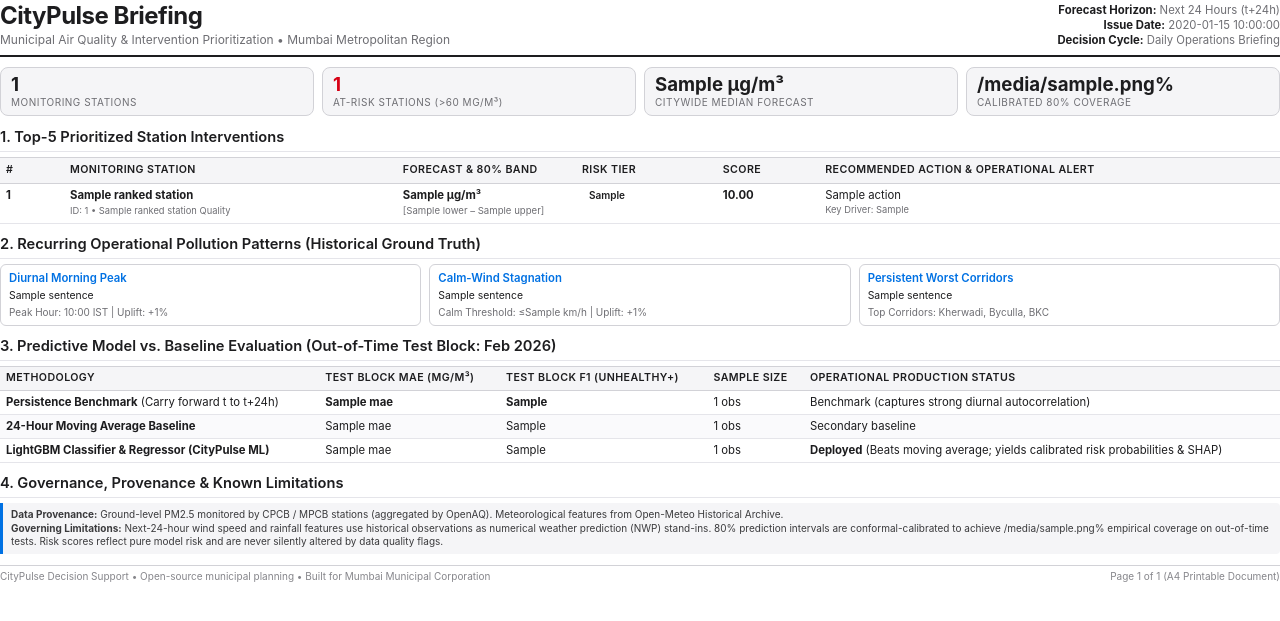
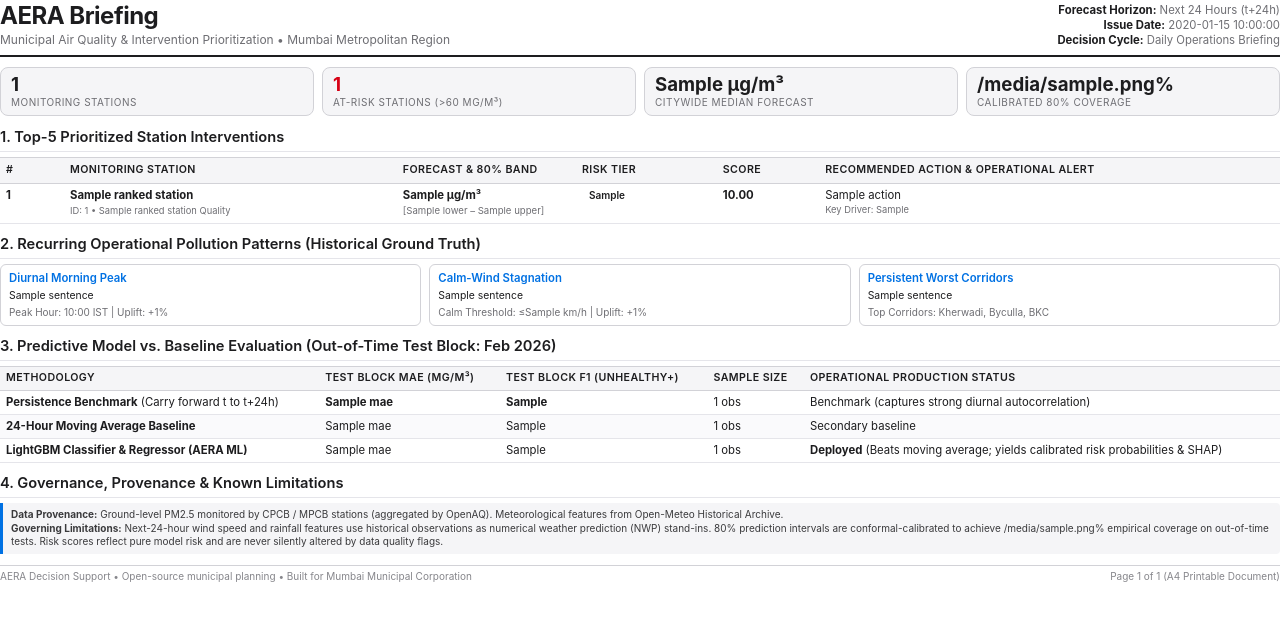
Before and after one commit to brijeshearn12-dotcom/aera, a Python web app: template templates/brief.html.j2 in a window 1280 px wide. Shown: the top 621 px of the page. Run offline with Jinja, Linux system fonts and the light colour scheme; the template is opened without the code that fills it: most values are stand-ins (such as "Sample title", 1, 10 or a date in 2020).

Commit message:
feat(brand): rename project branding to AERA

```diff
--- a/templates/brief.html.j2
+++ b/templates/brief.html.j2
@@ -2,7 +2,7 @@
 <html lang="en">
 <head>
   <meta charset="UTF-8">
-  <title>CityPulse Daily Briefing - Mumbai Air Quality Decision Support</title>
+  <title>AERA Daily Briefing - Mumbai Air Quality Decision Support</title>
   <style>
     @page {
       size: A4 portrait;
@@ -200,7 +200,7 @@
   <!-- Header -->
   <div class="header">
     <div class="brand">
-      <h1>CityPulse Briefing</h1>
+      <h1>AERA Briefing</h1>
       <p>Municipal Air Quality & Intervention Prioritization • Mumbai Metropolitan Region</p>
     </div>
     <div class="meta-box">
@@ -324,7 +324,7 @@
           <td>Secondary baseline</td>
         </tr>
         <tr>
-          <td><strong>LightGBM Classifier & Regressor (CityPulse ML)</strong></td>
+          <td><strong>LightGBM Classifier & Regressor (AERA ML)</strong></td>
           <td>{{ metrics.lightgbm_regressor.mae }}</td>
           <td>{{ metrics.lightgbm_classifier.f1_unhealthy_or_worse }}</td>
           <td>{{ metrics.test_period.total_samples }} obs</td>
@@ -345,7 +345,7 @@
 
   <!-- Footer -->
   <div class="footer">
-    <div>CityPulse Decision Support • Open-source municipal planning • Built for Mumbai Municipal Corporation</div>
+    <div>AERA Decision Support • Open-source municipal planning • Built for Mumbai Municipal Corporation</div>
     <div>Page 1 of 1 (A4 Printable Document)</div>
   </div>
 
```
Also changed, not shown: app.py (+4 -4 lines), data/outputs/brief.html (+4 -4 lines), tests/test_recommend.py (+1 -1 lines), README.md, data/outputs/brief.png.
